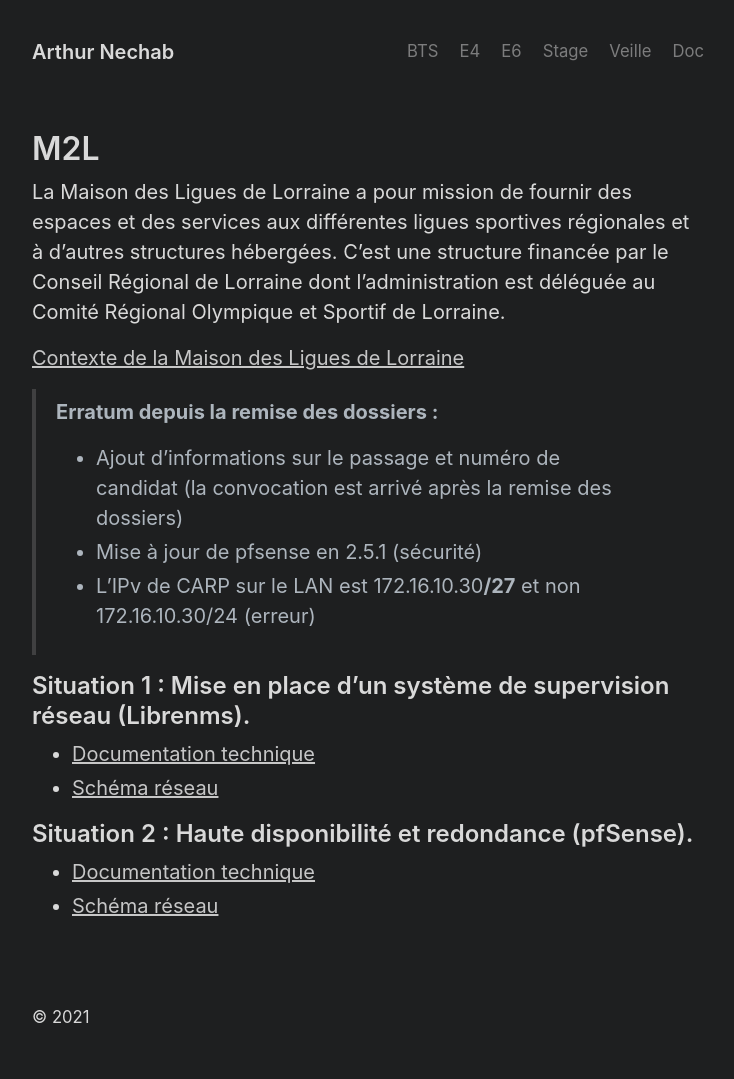
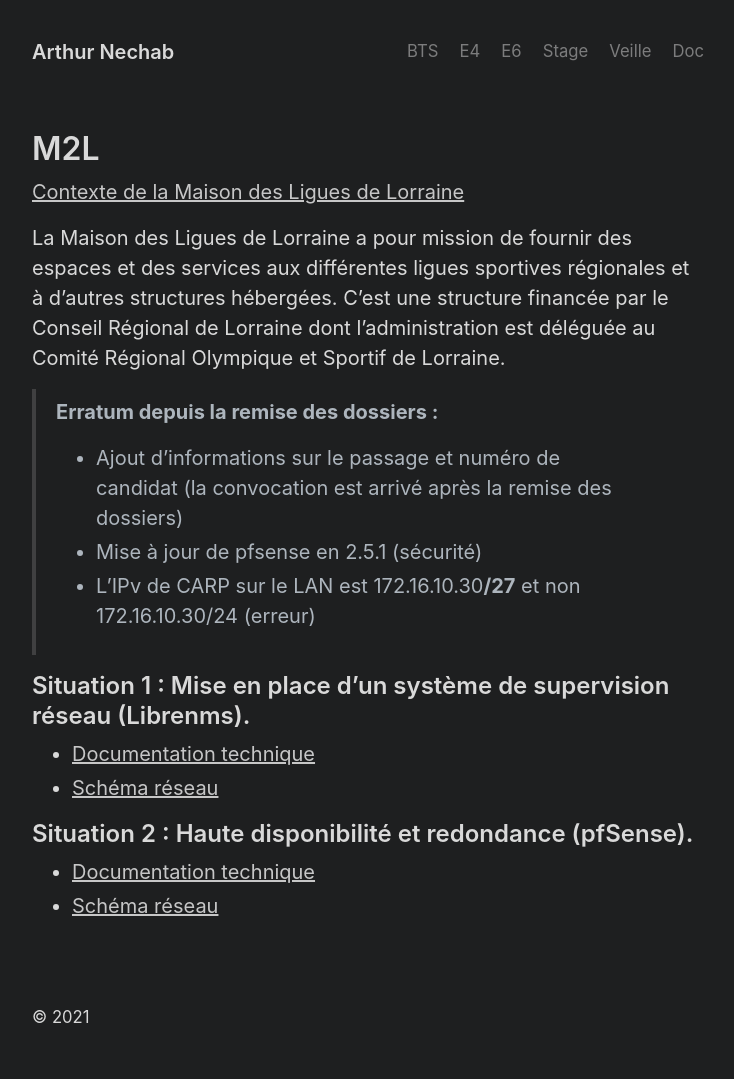
Before and after one commit to arthur-nechab/portfolio, a Jekyll site: the page built from e4.md, in a window 1280 px wide. Shown: the whole page, without its empty margins (272-1006 px from the left). Built offline with Jekyll 4.4.1, drawn with Linux system fonts in a browser that asks for light colours.

Commit message:
Update e4.md

```diff
--- a/e4.md
+++ b/e4.md
@@ -2,9 +2,9 @@
 layout: page
 title: M2L
 ---
+[Contexte de la Maison des Ligues de Lorraine](https://drive.google.com/file/d/1TqbR8jIwPz3xXZPsOu6AZ-ewkM6hCavd/view?usp=sharing)
+
 La Maison des Ligues de Lorraine a pour mission de fournir des espaces et des services aux différentes ligues sportives régionales et à d’autres structures hébergées. C’est une structure financée par le Conseil Régional de Lorraine dont l’administration est déléguée au Comité Régional Olympique et Sportif de Lorraine.
-
-[Contexte de la Maison des Ligues de Lorraine](https://drive.google.com/file/d/1TqbR8jIwPz3xXZPsOu6AZ-ewkM6hCavd/view?usp=sharing)
 
 > **Erratum depuis la remise des dossiers :**
 > - Ajout d'informations sur le passage et numéro de candidat (la convocation est arrivé après la remise des dossiers)
```
